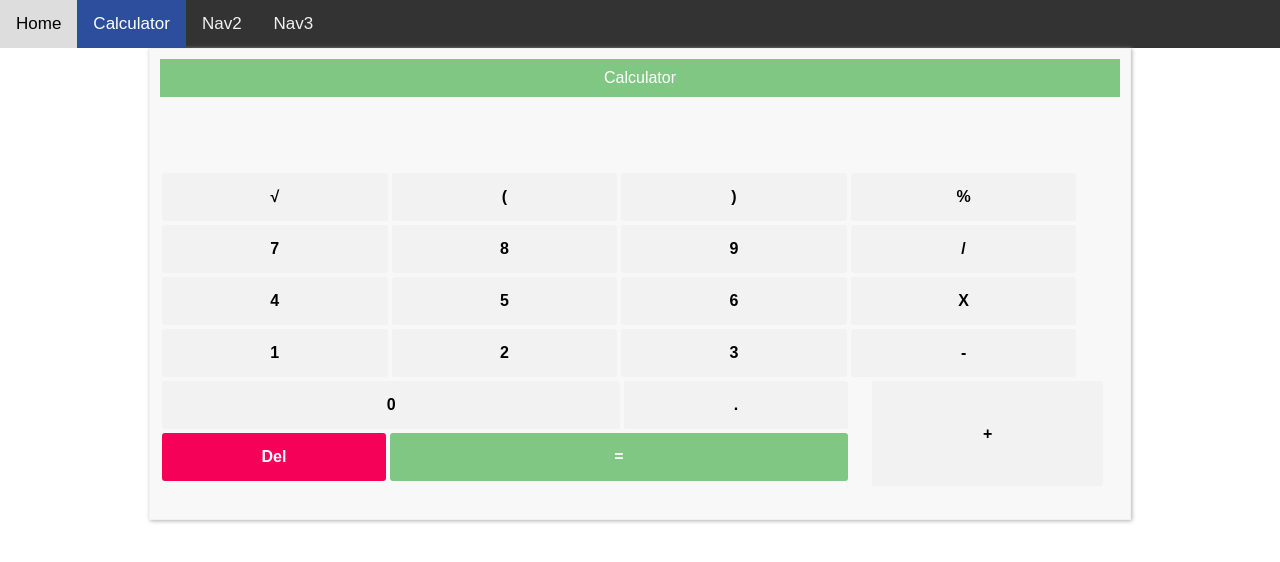
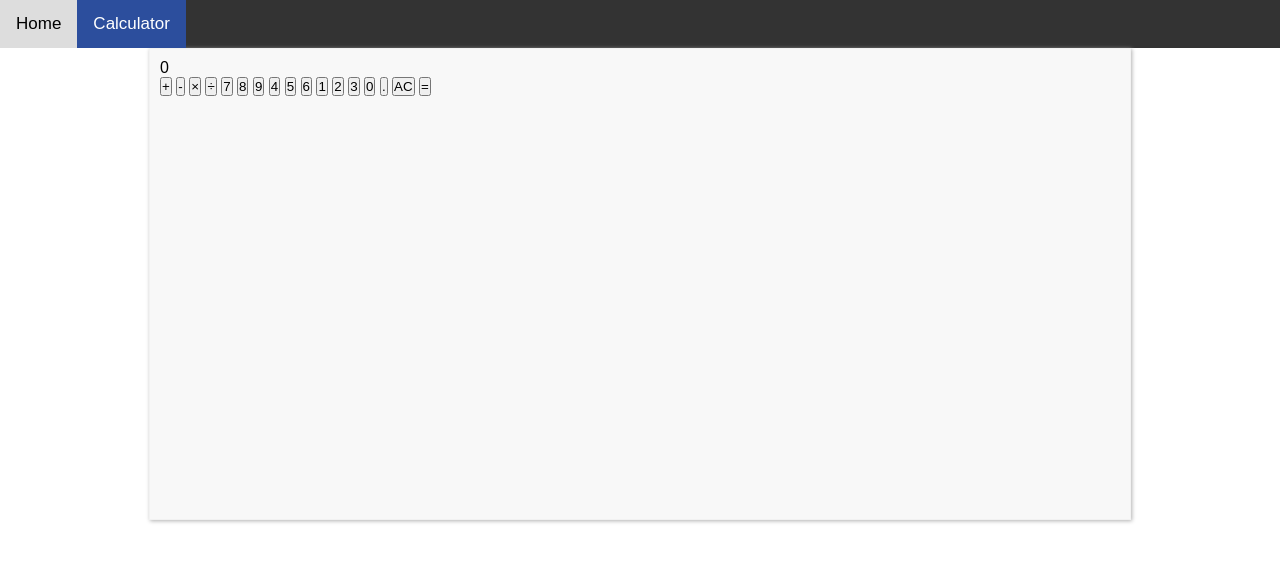
Before and after one commit to jonas-quick/toolbox, a plain HTML site: page Calculator/calc.html in a window 1280 px wide. Drawn offline with Linux system fonts and the light colour scheme.

Commit message:
blubberbla

```diff
--- a/Calculator/calc.html
+++ b/Calculator/calc.html
@@ -1,62 +1,41 @@
 <!DOCTYPE html>
-<html>
+<html lang="en">
+  <head>
+    <title>Calculator</title>
 
-<head>
-    <title>Calculator Design Using HTML Layout</title>
-    <link rel="stylesheet" href="calc.css">
-    <link rel="stylesheet" href="../style.css">
-    <script src="myscripts.js"></script>
+
+    <link href="calc.css" rel="stylesheet" />
+    <link href="../style.css" rel="stylesheet" />
   </head>
 
-
-
-
   <body>
-
     <div class="topnav">
       <a href="../index.html">Home</a>
-      <a class="active" href="calc.html">Calculator</a>
-      <a href="#contact">Nav2</a>
-      <a href="#about">Nav3</a>
+      <a class="active" href="calculator/calc.html">Calculator</a>
     </div>
 
+    <div class="container">
+      <div class="calculator">
+        <div class="calculator__display">0</div>
 
-    <div class="container">
-      <div class="header">Calculator</div>
-      <input type="text" class="result">
-        <div class="first-row">
-          <input type="button" name="" value="&radic;" class="global">
-          <input type="button" name="" value="(" class="global">
-          <input type="button" name="" value=")" class="global">
-          <input type="button" name="" value="%" class="global">
-        </div>
-      <div class="second-row">
-        <input type="button" name="" value="7" class="global">
-        <input type="button" name="" value="8" class="global">
-        <input type="button" name="" value="9" class="global">
-        <input type="button" name="" value="/" class="global">
-      </div>
-      <div class="third-row">
-        <input type="button" name="" value="4" class="global">
-        <input type="button" name="" value="5" class="global">
-        <input type="button" name="" value="6" class="global">
-        <input type="button" name="" value="X" class="global">
-      </div>
-      <div class="fourth-row">
-        <input type="button" name="" value="1" class="global">
-        <input type="button" name="" value="2" class="global">
-        <input type="button" name="" value="3" class="global">
-        <input type="button" name="" value="-" class="global">
-      </div>
-      <div class="conflict">
-        <div class="left">
-          <input type="button" name="" value="0" class=" big">
-          <input type="button" name="" value="." class=" small">
-          <input type="button" name="" value="Del" class=" red small white-text top-margin">
-          <input type="button" name="" value="=" class=" green white-text big top-margin">
-        </div>
-        <div class="right">
-          <input type="button" name="" value="+" class="global grey plus">
+        <div class="calculator__keys">
+          <button class="key--operator" data-action="add">+</button>
+          <button class="key--operator" data-action="subtract">-</button>
+          <button class="key--operator" data-action="multiply">&times;</button>
+          <button class="key--operator" data-action="divide">÷</button>
+          <button>7</button>
+          <button>8</button>
+          <button>9</button>
+          <button>4</button>
+          <button>5</button>
+          <button>6</button>
+          <button>1</button>
+          <button>2</button>
+          <button>3</button>
+          <button>0</button>
+          <button data-action="decimal">.</button>
+          <button data-action="clear">AC</button>
+          <button class="key--equal" data-action="calculate">=</button>
         </div>
       </div>
     </div>
```
